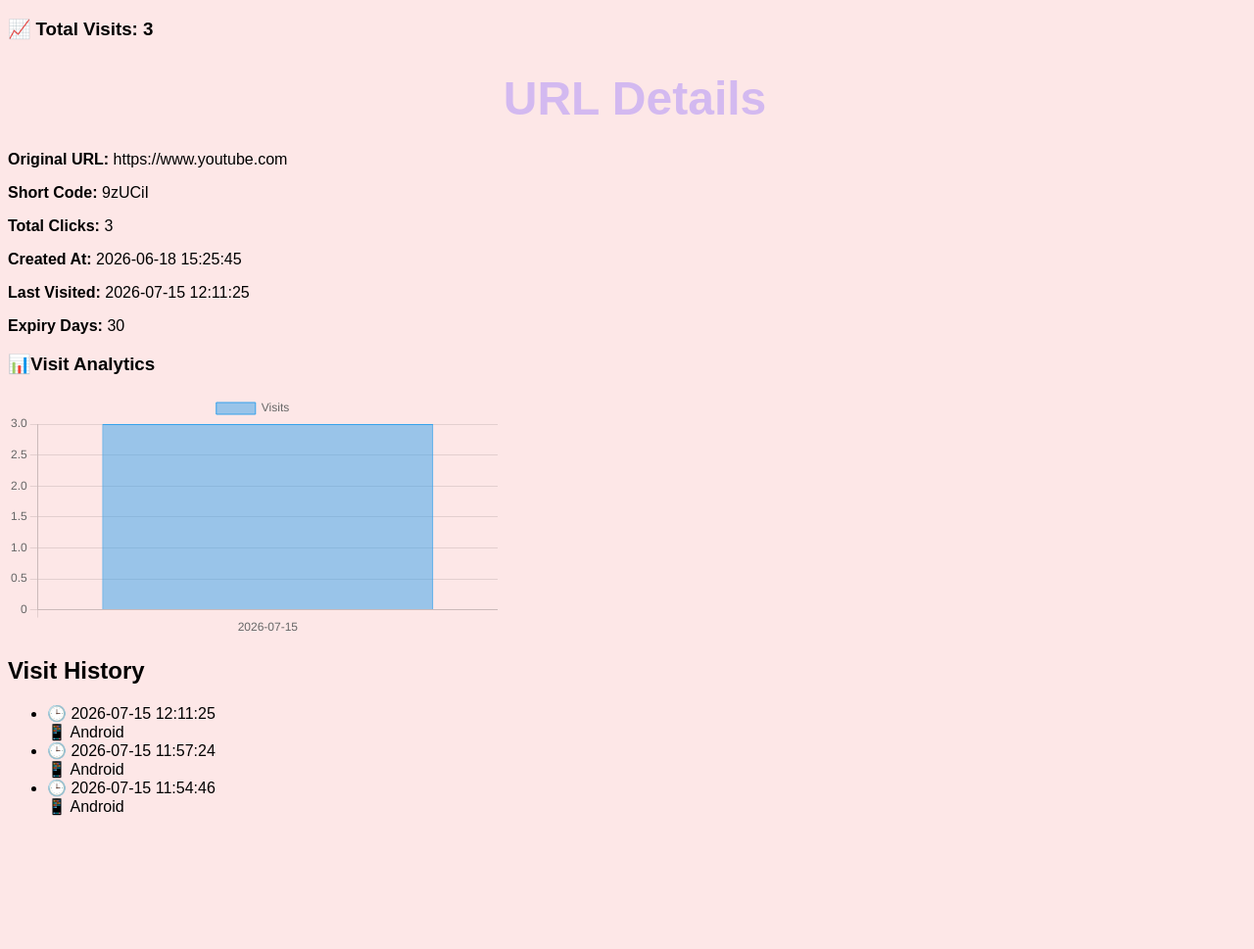
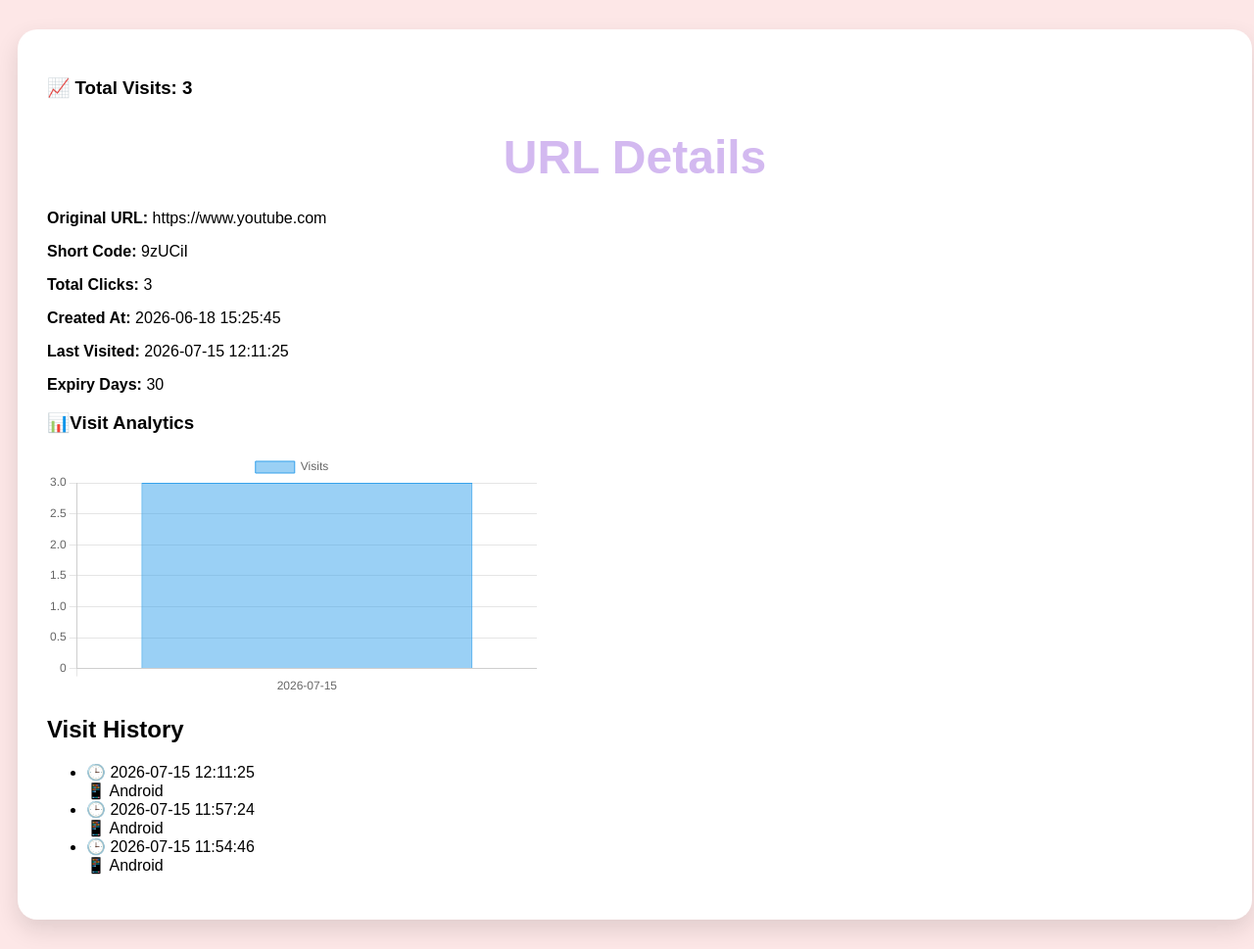
Before and after one commit to nishachavan1608-prog/nisha_chavan_URL_shortener_analytics_platform, a Flask app: a page that uses templates/details.html in a window 1280 px wide. Shown: the whole page at 98% size. Before the commit the page ends 833 px from the top, so only its background shows below. Run offline with Flask 3, Linux system fonts and the light colour scheme; data comes from the database, SQL or seed files in the repository.

Commit message:
Update homepage UI

```diff
--- a/static/style.css
+++ b/static/style.css
@@ -4,6 +4,26 @@ body{
     background-color: rgba(253, 229, 229, 0.897);
     width: 100%;
     min-height: 100vh;
+}
+.home-card{
+    width: 95%;
+    max-width: 1200px;
+    margin: 30px auto;
+    padding: 30px;
+    background: white;
+    border-radius: 20px;
+    box-shadow: 0 10px 25px rgba(0,0,0,.12);
+}
+
+.dark-mode .home-card{
+    background: #1f2937;
+    color: white;
+    border: 1px solid #374151;
+}
+
+.dark-mode .history-list li{
+    background:#374151;
+    color:white;
 }
 
 h1{
--- a/templates/details.html
+++ b/templates/details.html
@@ -2,8 +2,7 @@
 <html>
 <head>
     <title>URL Details</title>
-    <link rel="stylesheet"
-          href="{{ url_for('static', filename='style.css') }}">
+    <link rel="stylesheet" href="{{ url_for('static', filename='style.css') }}">
 </head>
 <body>
 <div class="home-card">
--- a/templates/index.html
+++ b/templates/index.html
@@ -233,6 +233,7 @@
     </div>
 
 </section>
+
 <!-- Recent URLs -->
 
 <section class="recent-section">
```
